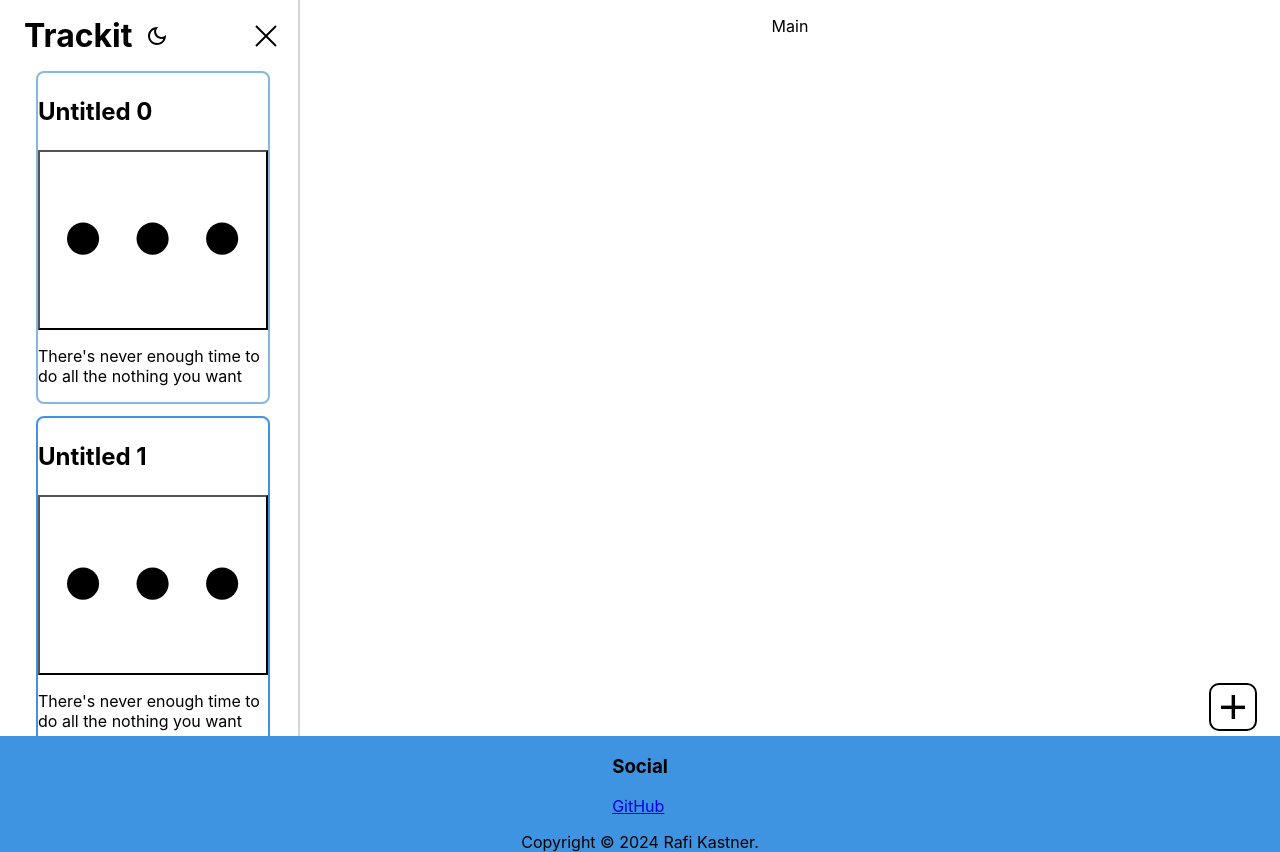
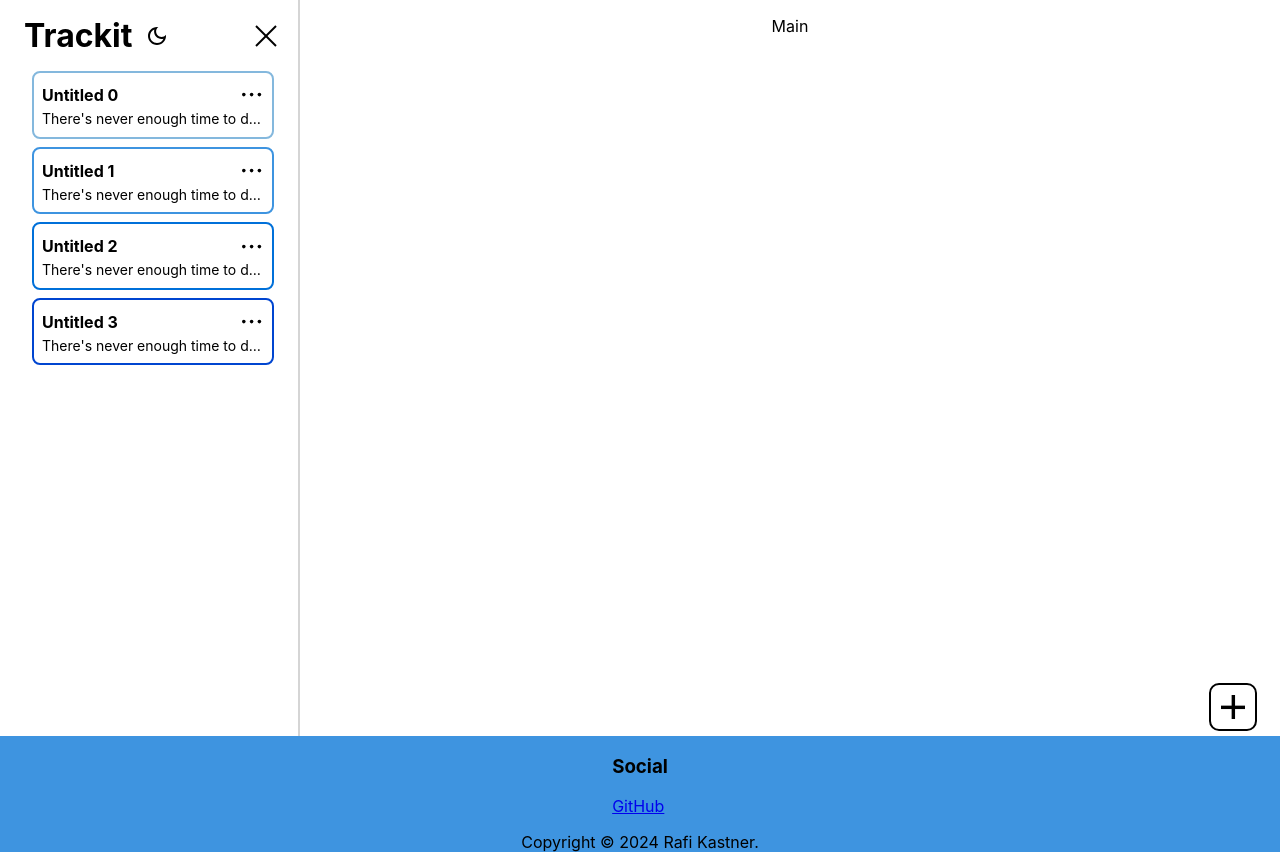
Before and after one commit to RafiKastner/trackit, a React (Create React App) app: page / in a window 1280 px wide. Built offline with nearby package versions, Linux system fonts and the light colour scheme.

Commit message:
Cleaned up css and made sidebar cards look nicer

```diff
--- a/src/styles/App.css
+++ b/src/styles/App.css
@@ -93,48 +93,6 @@
   overflow-y: auto;
 }
 
-.shrink-animation {
-  animation: shrink .5s;
-}
-
-.grow-animation {
-  animation: shrink .5s reverse;
-}
-
-@keyframes shrink {
-  from {
-    width: 200px;
-  }
-  to {
-    width: 0;
-  }
-}
-
-.hide {
-  display: none;
-}
-
-.z-hide {
-  z-index: -1;
-}
-
-.hide-animation {
-  animation: fly-out .5s;
-}
-
-.show-animation {
-  animation: fly-out .5s reverse;
-}
-
-@keyframes fly-out {
-  from {
-    transform: translateX(0);
-  }
-  to {
-    transform: translateX(-240px);
-  }
-}
-
 .navbar-main {
   position: absolute;
   top: 16px;
@@ -150,8 +108,8 @@
 .open-sidebar {
   width: 30px;
   height: 30px;
-  padding: 0 12px;
-  margin: 0;
+  padding: 0 0;
+  margin: 0 12px;
   border: none;
 }
 
@@ -223,15 +181,6 @@
   list-style-type: none;
 }
 
-.card {
-  margin: 12px;
-  border-radius: 8px;
-}
-
-.card-title {
-  font-size: 24px;
-}
-
 .content-main {
   display: flex;
   height: 100%;
@@ -260,3 +209,55 @@
   height: 100px;
   width: 230px;
 }
+
+.card {
+  margin: 8px;
+  padding: 8px;
+  border-radius: 8px;
+}
+
+.card-header {
+  display: flex;
+  justify-content: space-between;
+  align-items: center;
+  margin: 2px 0;
+}
+
+.card-title {
+  margin: 0;
+  font-size: 16px;
+  white-space: nowrap;
+  overflow: hidden;
+  text-overflow: ellipsis;
+}
+
+.card-options-container {
+  height: 24px;
+  width: 24px;
+  display: flex;
+  justify-content: right;
+  align-items: center;
+}
+
+.card-options-button {
+  width: 24px;
+  height: 24px;
+  border: 0;
+  padding: 0;
+  margin: 0;
+  display: flex;
+  justify-content: center;
+  align-items: center;
+}
+
+.card-description {
+  font-size: 14px;
+  margin: 0;
+  padding: 0;
+  line-height: 1.4;
+  display: -webkit-box;
+  -webkit-line-clamp: 1;
+  line-clamp: 1;
+  -webkit-box-orient: vertical;
+  overflow: hidden;
+}
```
